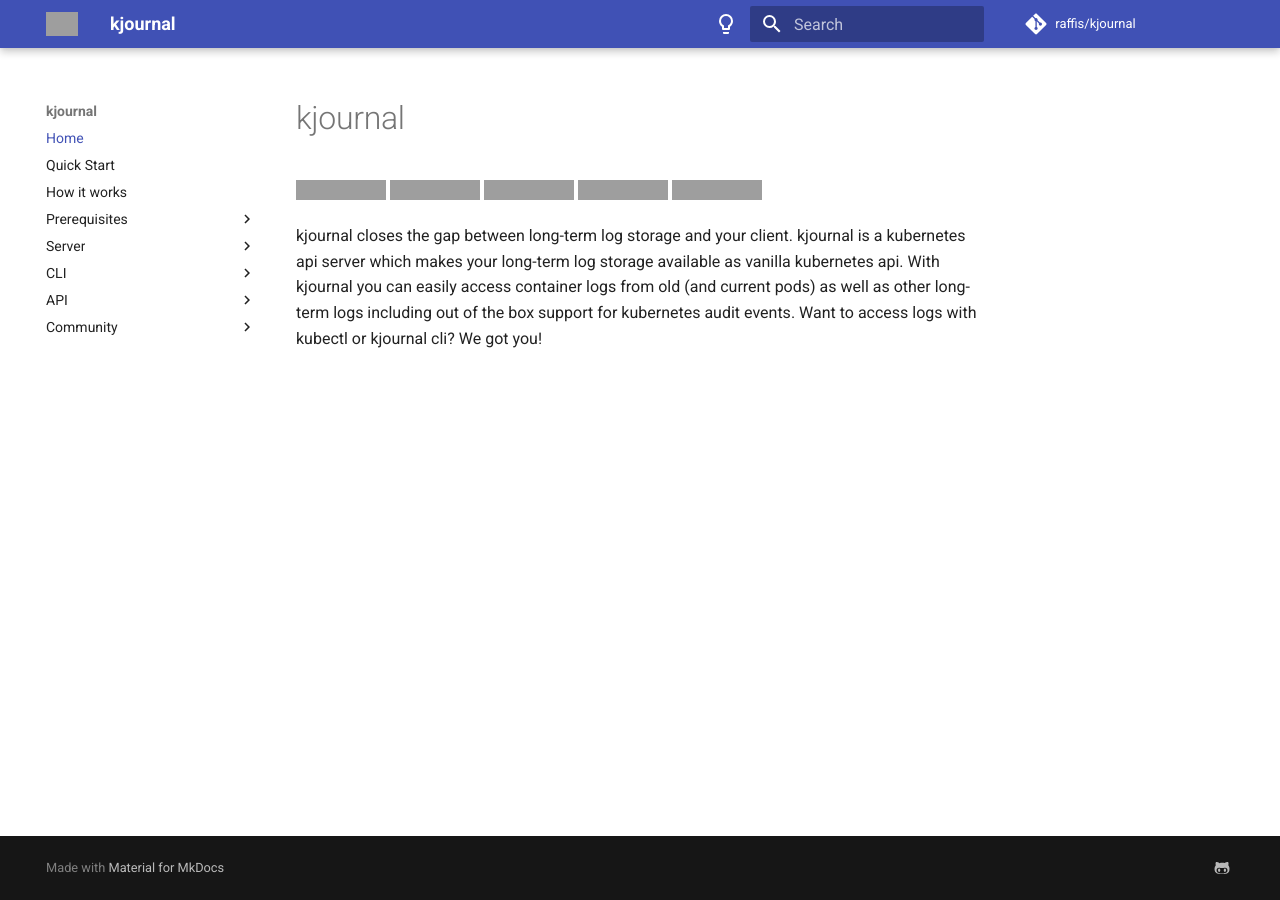
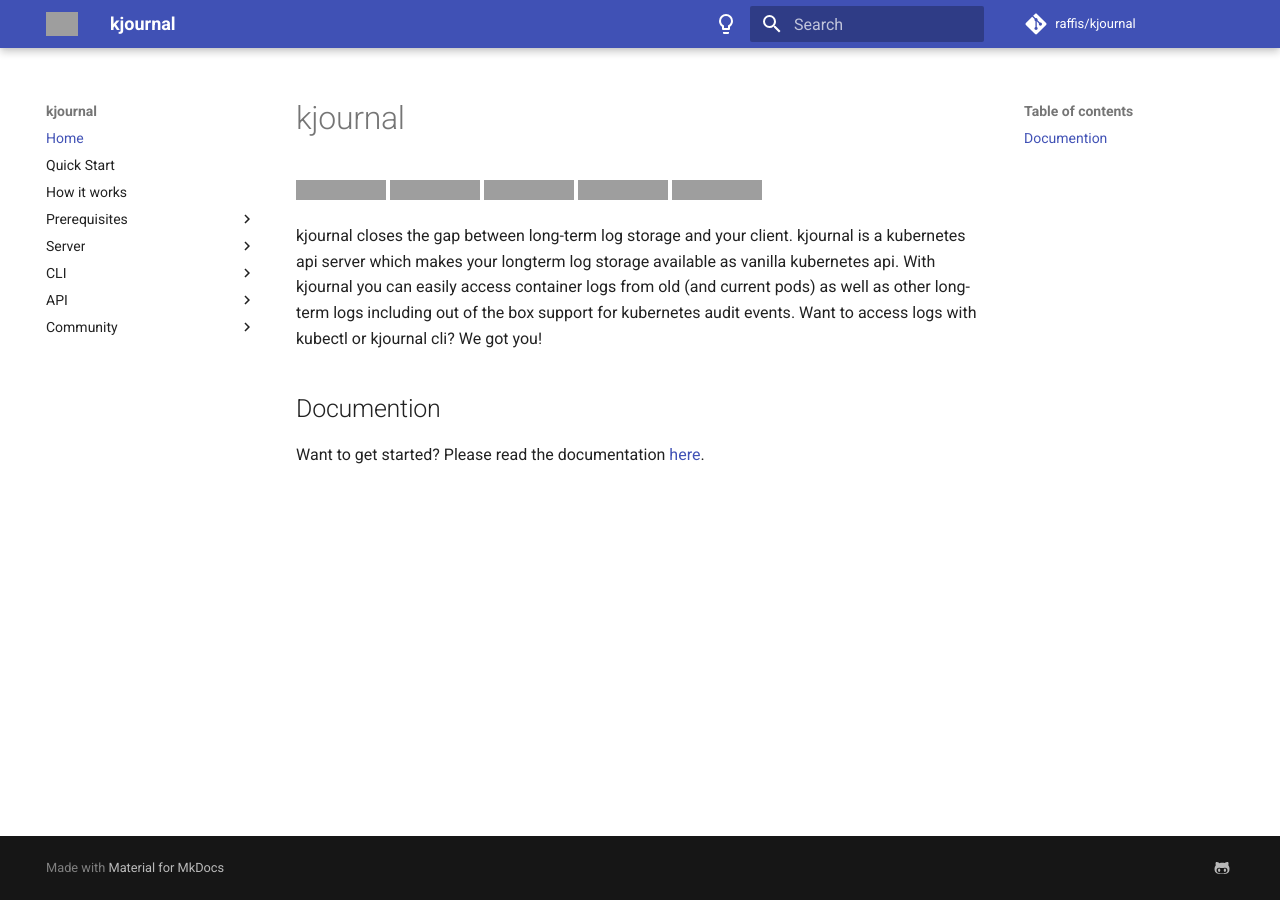
Before and after one commit to raffis/kjournal, an MkDocs documentation site: the page built from docs/index.md, in a window 1280 px wide, cut to the strip 0-900 px from the top of the page. Built offline with MkDocs 1.6.1 and Material for MkDocs 9.7.7, drawn with Linux system fonts in a browser that asks for light colours; comment, search, counter and statistics services are not loaded; grey boxes are pictures that could not be loaded.

```diff
--- a/docs/index.md
+++ b/docs/index.md
@@ -6,7 +6,11 @@
 [![Artifact HUB](https://img.shields.io/endpoint?url=https://artifacthub.io/badge/repository/kjournal)](https://artifacthub.io/packages/search?repo=kjournal)
 
 kjournal closes the gap between long-term log storage and your client. kjournal is a kubernetes api server
-which makes your long-term log storage available as vanilla kubernetes api.
+which makes your longterm log storage available as vanilla kubernetes api.
 With kjournal you can easily access container logs from old (and current pods) as well as other long-term logs including out of the box
 support for kubernetes audit events.
 Want to access logs with kubectl or kjournal cli? We got you!
+
+## Documention
+
+Want to get started? Please read the documentation [here](https://raffis.githubpages.io/kjournal).
```
Also changed, not shown: 1 other file.
